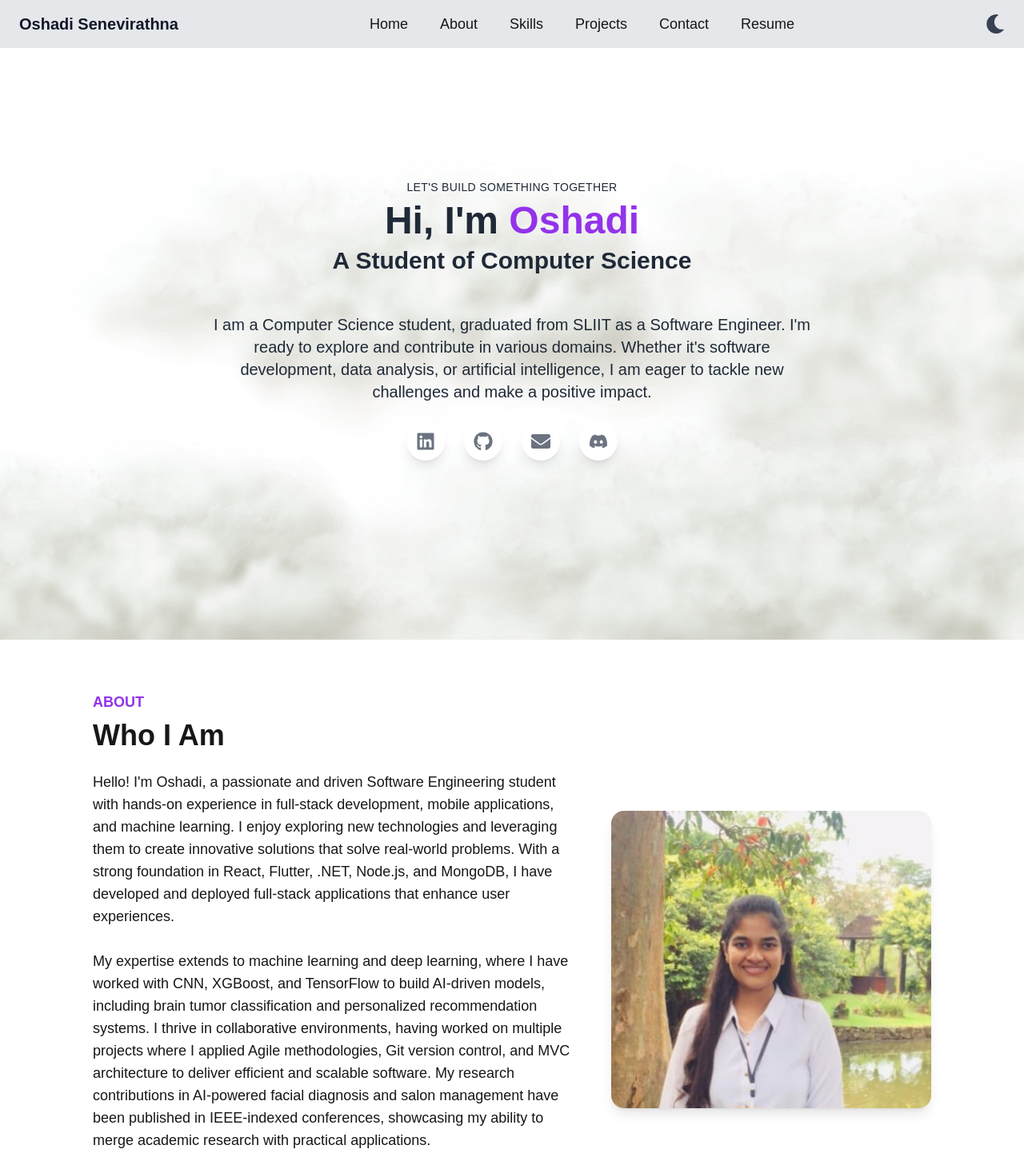
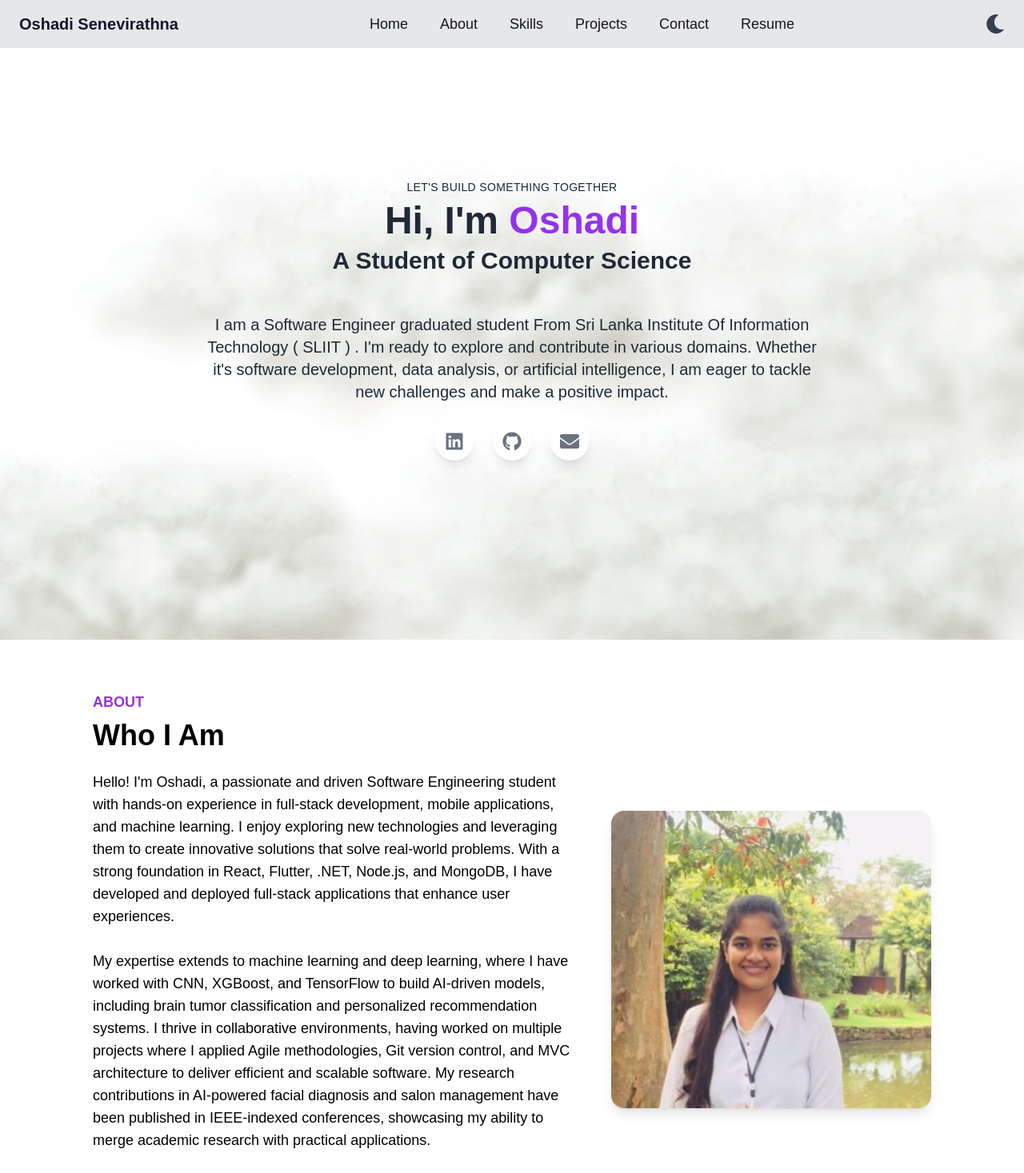
Before and after one commit to Oshadi-Senevirathna-09/oshadi-senevirathna-n, a Next.js app: page / in a window 1280 px wide. Shown: the top 1467 px of the page at 80% size. Built offline with nearby package versions, Linux system fonts and the light colour scheme.

Commit message:
deploy changes

```diff
--- a/pages/index.js
+++ b/pages/index.js
@@ -282,7 +282,7 @@ export default function Home() {
           transition={{ duration: 1, delay: 0.7 }}
           className={`max-w-3xl mt-6 text-xl font-medium text-center ${darkMode ? "text-gray-300" : "text-gray-800"}`}
         >
-          I am a Computer Science student, graduated from SLIIT as a Software Engineer. I'm ready to explore and contribute in various domains.
+          I am a Software Engineer graduated student From Sri Lanka Institute Of Information Technology ( SLIIT ) . I'm ready to explore and contribute in various domains.
           Whether it's software development, data analysis, or artificial intelligence, I am eager to tackle new challenges and make a positive impact.
         </motion.p>
 
@@ -302,9 +302,7 @@ export default function Home() {
           <a href="mailto:oshadi@gmail.com" className="p-3 transition bg-white rounded-full shadow-lg hover:bg-purple-300 hover:text-white-500">
             <FaEnvelope className="text-2xl text-gray-500" />
           </a>
-          <a href="https://discord.com/users/9811" className="p-3 transition bg-white rounded-full shadow-lg hover:bg-purple-300 hover:text-white-500">
-            <FaDiscord className="text-2xl text-gray-500" />
-          </a>
+
         </motion.div>
       </section>
 
@@ -314,8 +312,8 @@ export default function Home() {
               {/* Left Section - About Text */}
               <div className="text-center md:w-1/2 md:text-left">
               <h3 className={`text-lg font-semibold ${darkMode ? "text-[#38534f]" : "text-purple-600"}`}>ABOUT</h3>
-                <h1 className="mt-2 text-4xl font-bold">Who I Am</h1>
-                <p className="max-w-3xl mt-6 text-left text-l text-gray-1000 text-lg">
+                <h1 className={`mt-2 ${darkMode ? "text-white" : "text-black"} text-4xl font-bold `}>Who I Am</h1>
+                <p className= {`mt-4 ${darkMode ? "text-white" : "text-black"}  text-lg max-w-3xl mt-6 text-left text-l`}>
                  Hello! I'm Oshadi, a passionate and driven Software Engineering student with hands-on experience in full-stack development, mobile applications, and machine learning. I enjoy exploring new technologies and leveraging them to create innovative solutions that solve real-world problems.
 
                  With a strong foundation in React, Flutter, .NET, Node.js, and MongoDB, I have developed and deployed full-stack applications that enhance user experiences. <br/><br/>My expertise extends to machine learning and deep learning, where I have worked with CNN, XGBoost, and TensorFlow to build AI-driven models, including brain tumor classification and personalized recommendation systems.
@@ -431,7 +429,7 @@ export default function Home() {
     <h1 className="mb-12 text-4xl font-bold text-gray-900 dark:text-white">Let’s Connect</h1>
     <div className="text-center mb-12">
 
-      <p className="mt-4 text-lg max-w-2xl mx-auto text-gray-700 text-xl ">
+      <p className={`mt-4 ${darkMode ? "text-white" : "text-black"} text-xl text-lg max-w-2xl mx-auto `}>
         I’m always open to discussing new projects, ideas, or opportunities. Let’s chat!
       </p>
     </div>
```
